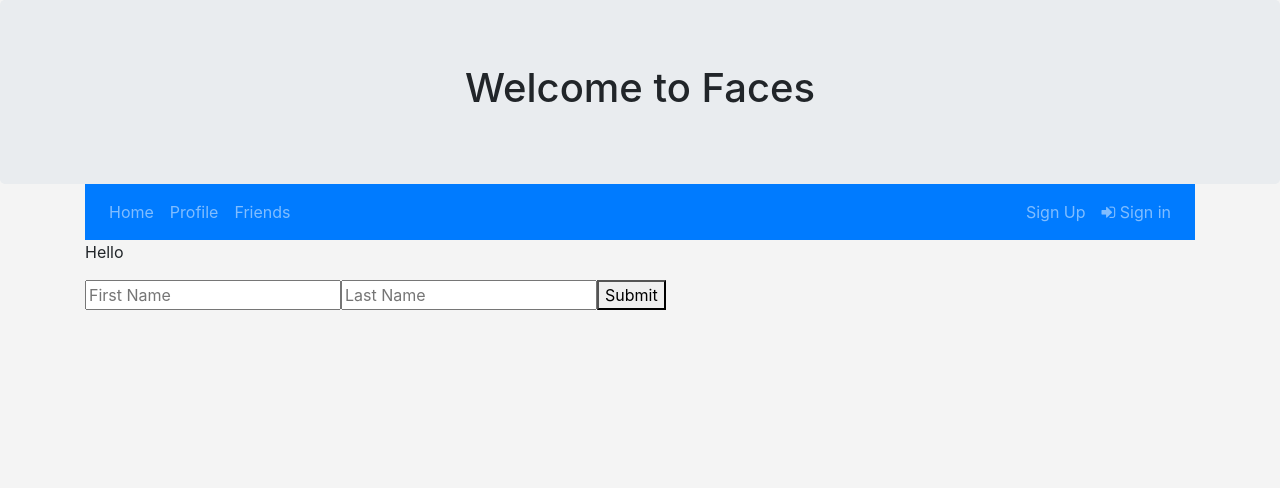
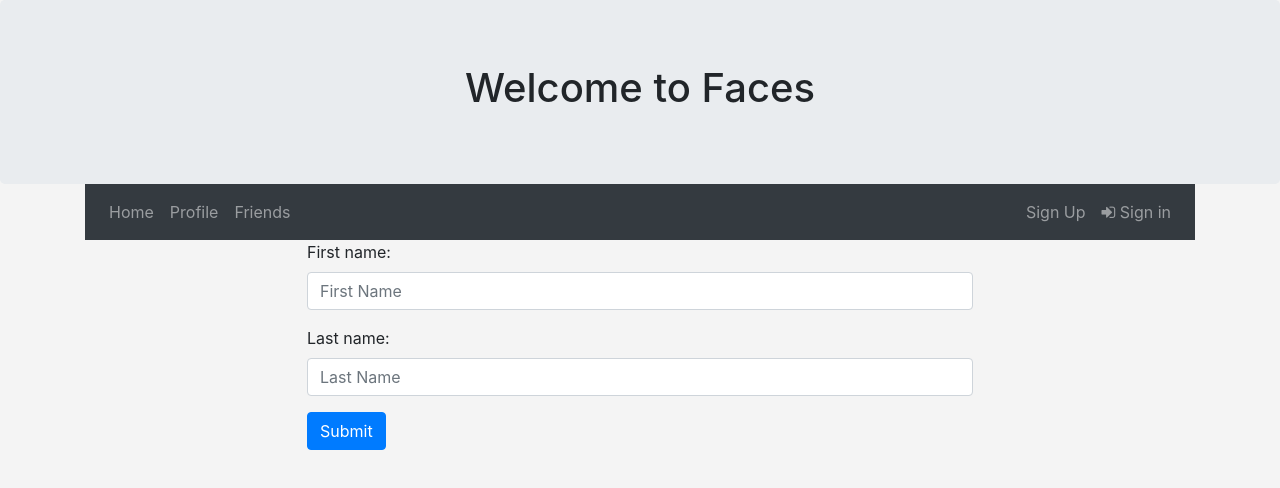
Before and after one commit to Arsalan-Sadri/20_Project_3_ReactSocialMedia, a React (Create React App) app in the folder client/: page /sign-up in a window 1280 px wide. Shown: the top 488 px of the page. Built offline with nearby package versions, Linux system fonts and the light colour scheme.

Commit message:
reverting back the navbar color to dark and continue working on the form

```diff
--- a/client/src/components/Navbar/Navbar.js
+++ b/client/src/components/Navbar/Navbar.js
@@ -2,7 +2,7 @@ import React from "react";
 import "./Navbar.css";
 
 const Navbar = () => (
-    <nav className="navbar navbar-expand-lg navbar-dark bg-primary my-navbar">
+    <nav className="navbar navbar-expand-lg navbar-dark bg-dark my-navbar">
         <button
             className="navbar-toggler"
             type="button"
--- a/client/src/components/SignUp/SignUp.css
+++ b/client/src/components/SignUp/SignUp.css
@@ -0,0 +1,4 @@
+.form-wrapper {
+    width: 60%;
+    margin: auto;
+  }
--- a/client/src/components/SignUp/SignUp.js
+++ b/client/src/components/SignUp/SignUp.js
@@ -26,26 +26,38 @@ class SignUp extends React.Component {
 
     render() {
         return (
-            <div>
-                <p>
-                    Hello {this.state.firstName} {this.state.lastName}
-                </p>
-                <form className="form">
+            <div className="form-wrapper">
+                <form>
+                    <div className="form-group">
+                        <label htmlFor="first-name">First name:</label>
                         <input
+                            id="first-name"
+                            className="form-control"
                             value={this.state.firstName}
                             name="firstName"
                             onChange={this.inputChangeHandler}
                             type="text"
                             placeholder="First Name"
                         />
+                    </div>
+                    <div className="form-group">
+                        <label htmlFor="last-name">Last name:</label>
                         <input
+                            id="last-name"
+                            className="form-control"
                             value={this.state.lastName}
                             name="lastName"
                             onChange={this.inputChangeHandler}
                             type="text"
                             placeholder="Last Name"
                         />
-                    <button onClick={this.formSubmitHandler}>Submit</button>
+                    </div>
+                    <button
+                        className="btn btn-primary"
+                        onClick={this.formSubmitHandler}
+                        type="submit">
+                        Submit
+                    </button>
                 </form>
             </div>
         );
```
Lines whose indentation alone changed are shown as unchanged.
